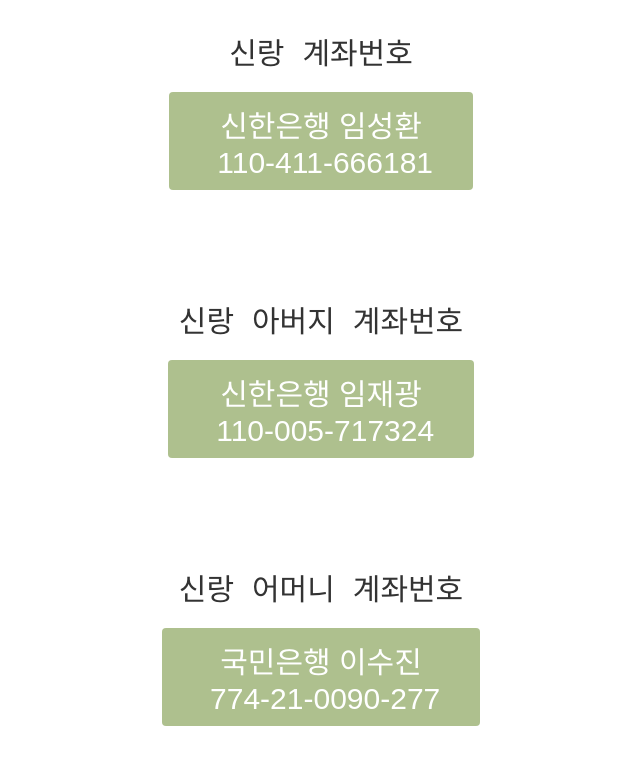
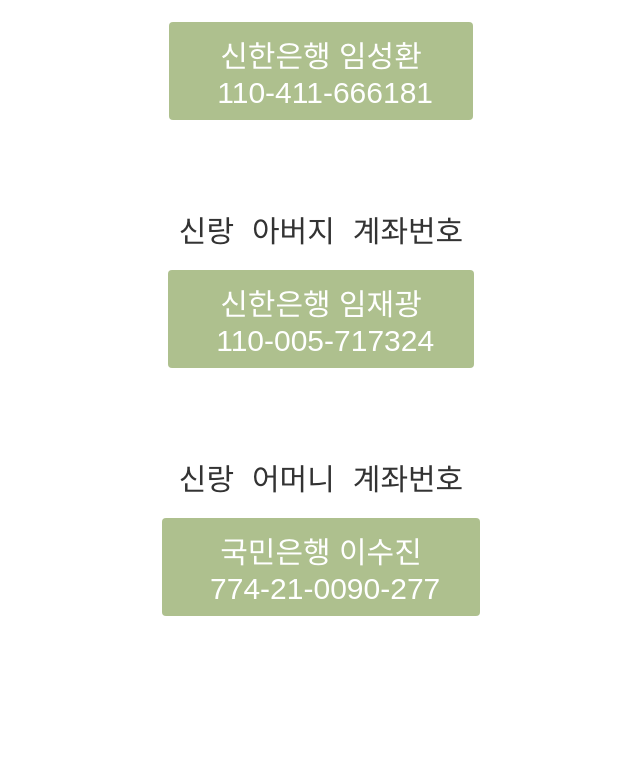
Before and after one commit to jiinsophialee/weddingsh, a plain HTML site: page index.html in a window 1280 px wide. Shown: the whole page, without its empty margins (319-959 px from the left). Drawn offline with Linux system fonts and the light colour scheme.

Commit message:
Update index.html

```diff
--- a/index.html
+++ b/index.html
@@ -14,13 +14,12 @@
       display: flex;
       align-items: center;
       justify-content: center;
-      height: 100vh;
+      height: 75vh;
       margin: 0;
     }
 
     .button-container {
       text-align: center;
-      margin-bottom: 20px; /* Add margin to the bottom of each button container */
       margin-left: 20px; /* Add margin to the left side of each button container */
       margin-right: 20px; /* Add margin to the right side of each button container */
     }
```
